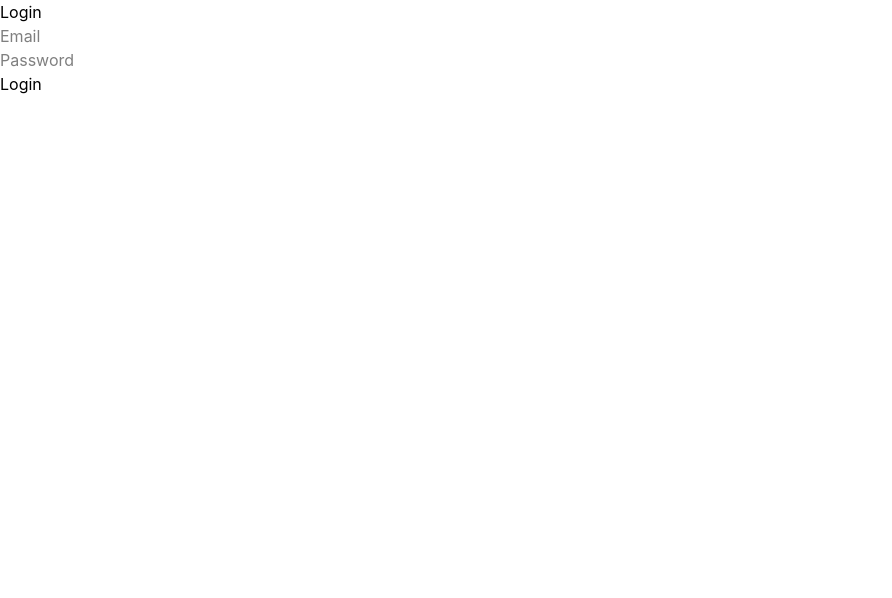
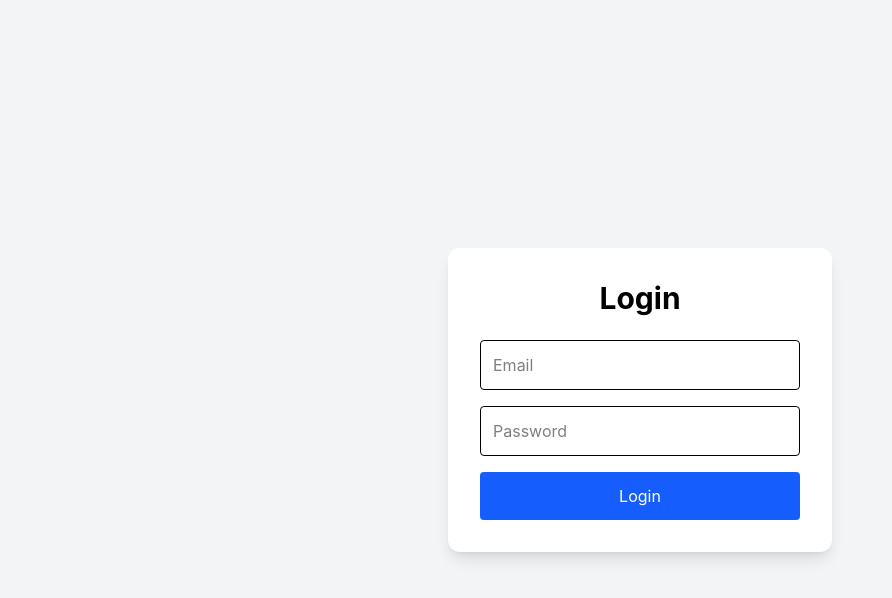
Before and after one commit to MrAyush07/AI-Placement-Assistant, a React app in the folder frontend/: page / in a window 1280 px wide. Shown: the top 598 px of the page, without its empty margins (0-892 px from the left). Built offline with nearby package versions, Linux system fonts and the light colour scheme; the HTML template or start-up script is replaced by a standard one.

Commit message:
Fixed production login API

```diff
--- a/frontend/src/pages/Login.jsx
+++ b/frontend/src/pages/Login.jsx
@@ -5,17 +5,23 @@
 function Login() {
   const navigate = useNavigate();
 
-  const [email, setEmail] = useState("");
-  const [password, setPassword] = useState("");
+  const [email, setEmail] =
+    useState("");
+
+  const [password, setPassword] =
+    useState("");
+
+  const [message, setMessage] =
+    useState("");
 
   const handleLogin = async () => {
     try {
-
-      const response = await api.post(
+      const response =
+        await api.post(
           "/auth/login",
           {
             email,
-          password
+            password,
           }
         );
 
@@ -31,48 +37,68 @@
         )
       );
 
-      alert("Login Successful");
+      setMessage(
+        response.data.message ||
+          "Login Successful"
+      );
 
       navigate("/dashboard");
-
     } catch (error) {
-
-      alert(
-        error.response?.data?.message
+      setMessage(
+        error.response?.data
+          ?.message ||
+          "Login Failed"
       );
-
     }
   };
 
   return (
-    <div>
-      <h1>Login</h1>
+    <div className="min-h-screen flex items-center justify-center bg-gray-100">
+
+      <div className="bg-white p-8 rounded-xl shadow-lg w-96">
+
+        <h1 className="text-3xl font-bold text-center mb-6">
+          Login
+        </h1>
 
         <input
           type="email"
           placeholder="Email"
           value={email}
           onChange={(e) =>
-          setEmail(e.target.value)
+            setEmail(
+              e.target.value
+            )
           }
+          className="w-full border p-3 rounded mb-4"
         />
-
-      <br />
 
         <input
           type="password"
           placeholder="Password"
           value={password}
           onChange={(e) =>
-          setPassword(e.target.value)
+            setPassword(
+              e.target.value
+            )
           }
+          className="w-full border p-3 rounded mb-4"
         />
 
-      <br />
-
-      <button onClick={handleLogin}>
+        <button
+          onClick={handleLogin}
+          className="w-full bg-blue-600 text-white py-3 rounded hover:bg-blue-700"
+        >
           Login
         </button>
+
+        {message && (
+          <p className="mt-4 text-center">
+            {message}
+          </p>
+        )}
+
+      </div>
     </div>
   );
 }
```
Lines whose indentation alone changed are shown as unchanged.
